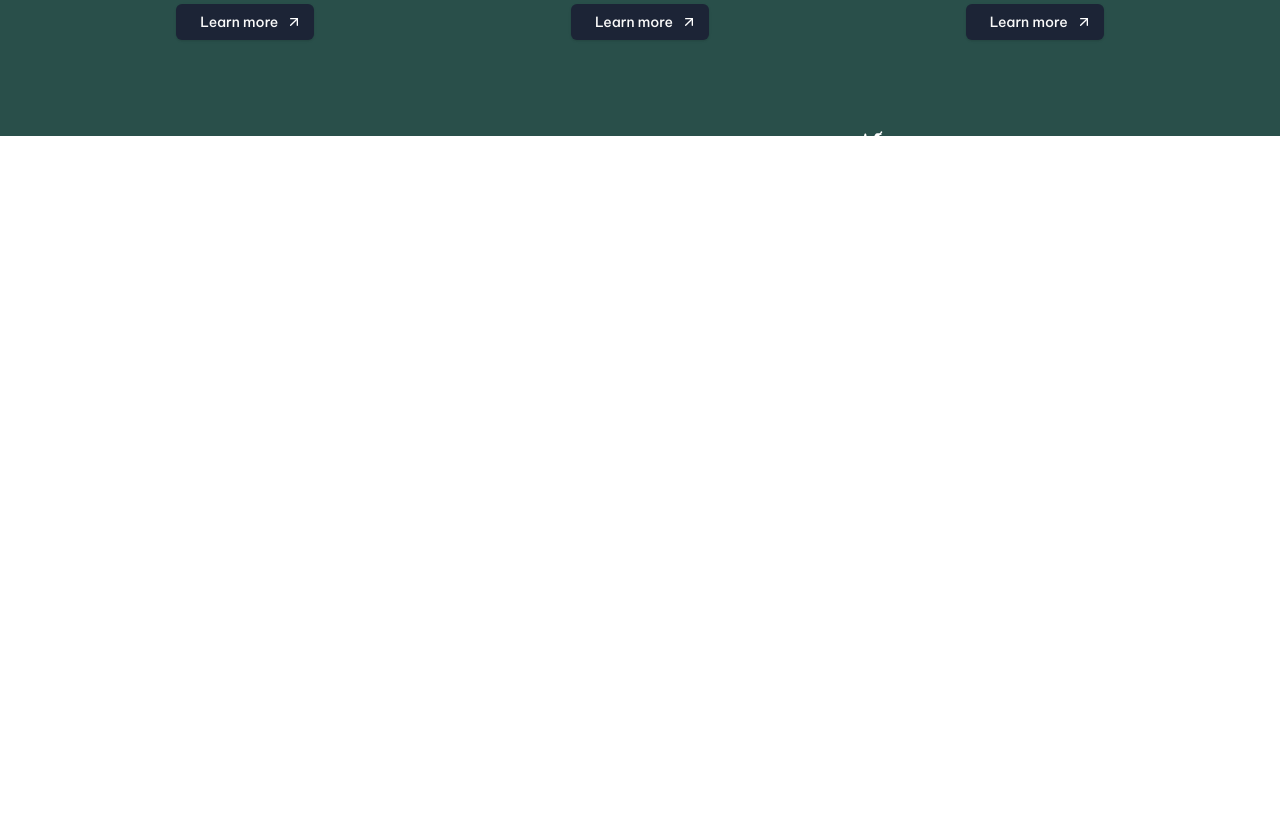
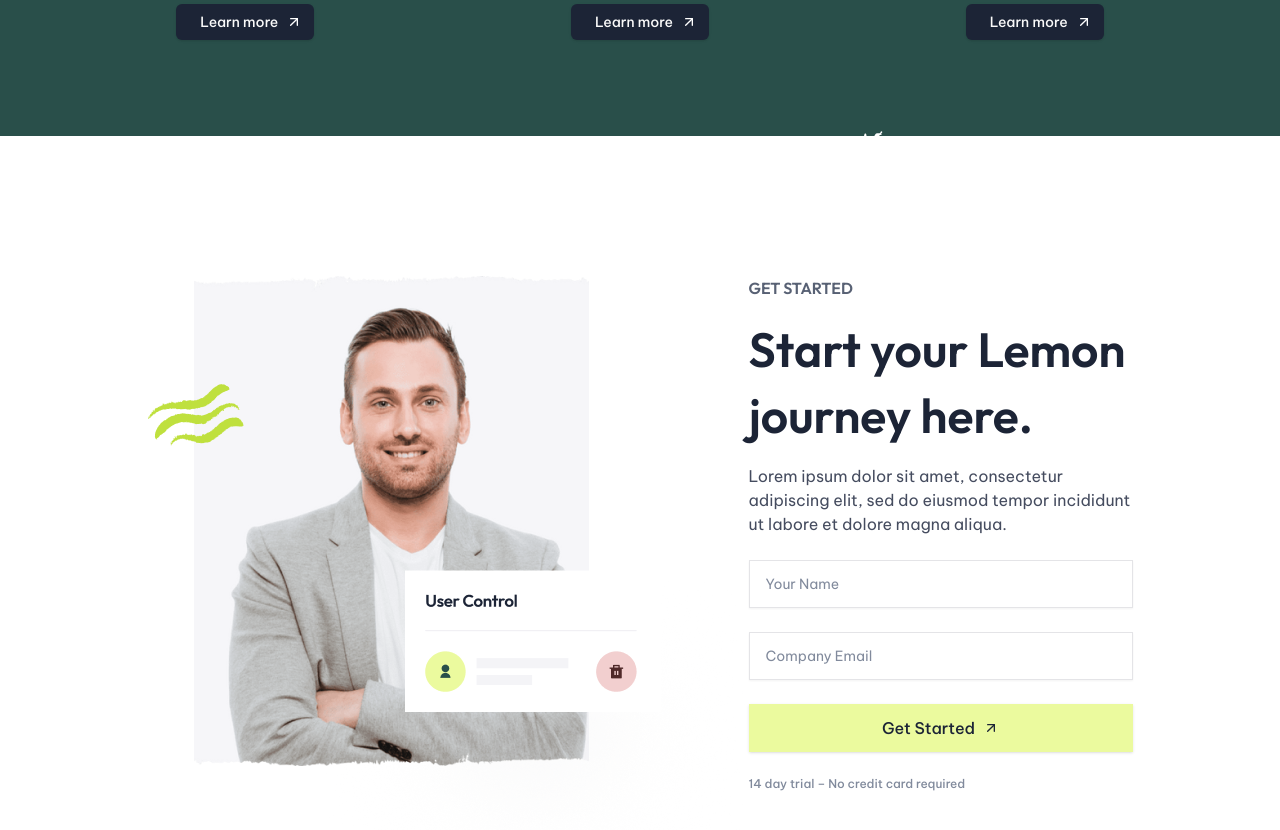
Before and after one commit to chuluq/meet-lemon, a Next.js app: page / in a window 1280 px wide. Shown: the part 2440-3270 px from the top of the page. Before the commit the page ends 2576 px from the top, so only its background shows below. Built offline with nearby package versions, Linux system fonts and the light colour scheme.

Commit message:
feat: add get started

```diff
--- a/src/app/page.tsx
+++ b/src/app/page.tsx
@@ -1,6 +1,7 @@
 import { Banner } from "@/components/banner";
 import { Contents } from "@/components/contents";
 import { Features } from "@/components/features";
+import { GetStarted } from "@/components/get-started";
 import { Header } from "@/components/header";
 import { Hero } from "@/components/hero";
 import { LearnMore } from "@/components/learn-more";
@@ -14,6 +15,7 @@ export default function Home() {
       <Features />
       <Contents />
       <LearnMore />
+      <GetStarted />
     </div>
   );
 }
--- /dev/null
+++ b/src/components/get-started.tsx
@@ -0,0 +1,56 @@
+"use client";
+
+import Image from "next/image";
+import { ArrowUpRight } from "lucide-react";
+
+import { Button } from "@/components/ui/button";
+import { Input } from "@/components/ui/input";
+
+import section2 from "@/assets/section-2.png";
+
+export const GetStarted = () => {
+  return (
+    <div className="container mx-auto max-w-screen-lg">
+      <div className="flex justify-center pb-40 pt-[140px]">
+        <Image alt="section2" src={section2} />
+        <div className="max-w-sm space-y-6">
+          <div className="space-y-4">
+            <h6 className="font-heading font-semibold uppercase text-[#586174]">
+              Get Started
+            </h6>
+            <h3 className="font-heading text-5xl font-semibold leading-snug text-[#1C2436]">
+              Start your Lemon journey here.
+            </h3>
+            <p className="font-sans text-base text-[#454C5F]">
+              Lorem ipsum dolor sit amet, consectetur adipiscing elit, sed do
+              eiusmod tempor incididunt ut labore et dolore magna aliqua.
+            </p>
+          </div>
+          <form
+            className="space-y-6"
+            onSubmit={(e) => {
+              e.preventDefault();
+            }}
+          >
+            <Input
+              type="text"
+              placeholder="Your Name"
+              className="h-12 rounded-none p-4 font-sans text-sm text-[#1C2436] placeholder:text-sm placeholder:text-[#818A9C]"
+            />
+            <Input
+              type="email"
+              placeholder="Company Email"
+              className="h-12 rounded-none p-4 font-sans text-sm text-[#1C2436] placeholder:text-sm placeholder:text-[#818A9C]"
+            />
+            <Button className="mb-10 mt-6 h-12 w-full rounded-none bg-[#EBFA9E] px-6 py-[14px] font-sans text-base capitalize text-[#1C2436] hover:bg-[#EBFA9E]/90">
+              Get Started <ArrowUpRight size={24} />
+            </Button>
+          </form>
+          <p className="font-sans text-xs font-medium text-[#818A9C]">
+            14 day trial – No credit card required
+          </p>
+        </div>
+      </div>
+    </div>
+  );
+};
--- /dev/null
+++ b/src/components/ui/input.tsx
@@ -0,0 +1,22 @@
+import * as React from "react"
+
+import { cn } from "@/lib/utils"
+
+const Input = React.forwardRef<HTMLInputElement, React.ComponentProps<"input">>(
+  ({ className, type, ...props }, ref) => {
+    return (
+      <input
+        type={type}
+        className={cn(
+          "flex h-9 w-full rounded-md border border-input bg-transparent px-3 py-1 text-base shadow-sm transition-colors file:border-0 file:bg-transparent file:text-sm file:font-medium file:text-foreground placeholder:text-muted-foreground focus-visible:outline-none focus-visible:ring-1 focus-visible:ring-ring disabled:cursor-not-allowed disabled:opacity-50 md:text-sm",
+          className
+        )}
+        ref={ref}
+        {...props}
+      />
+    )
+  }
+)
+Input.displayName = "Input"
+
+export { Input }
```
